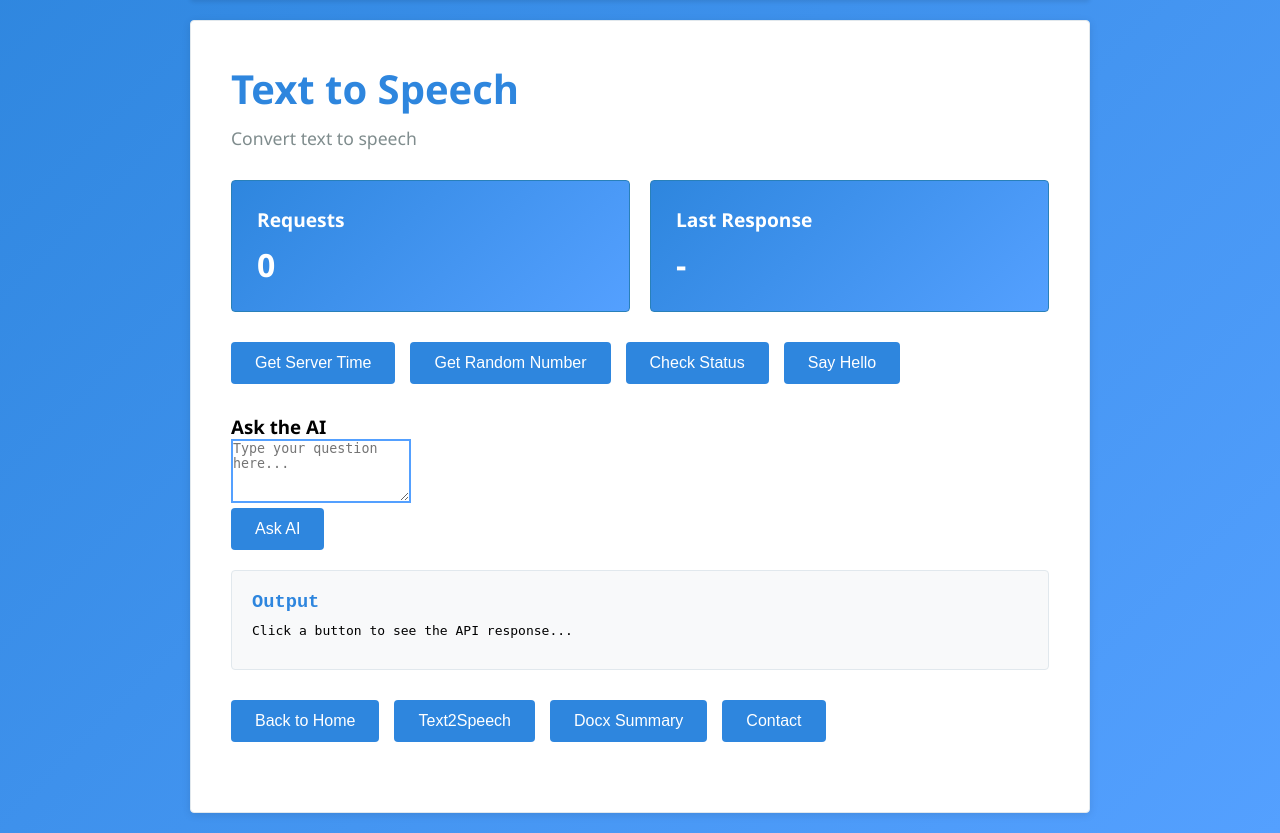
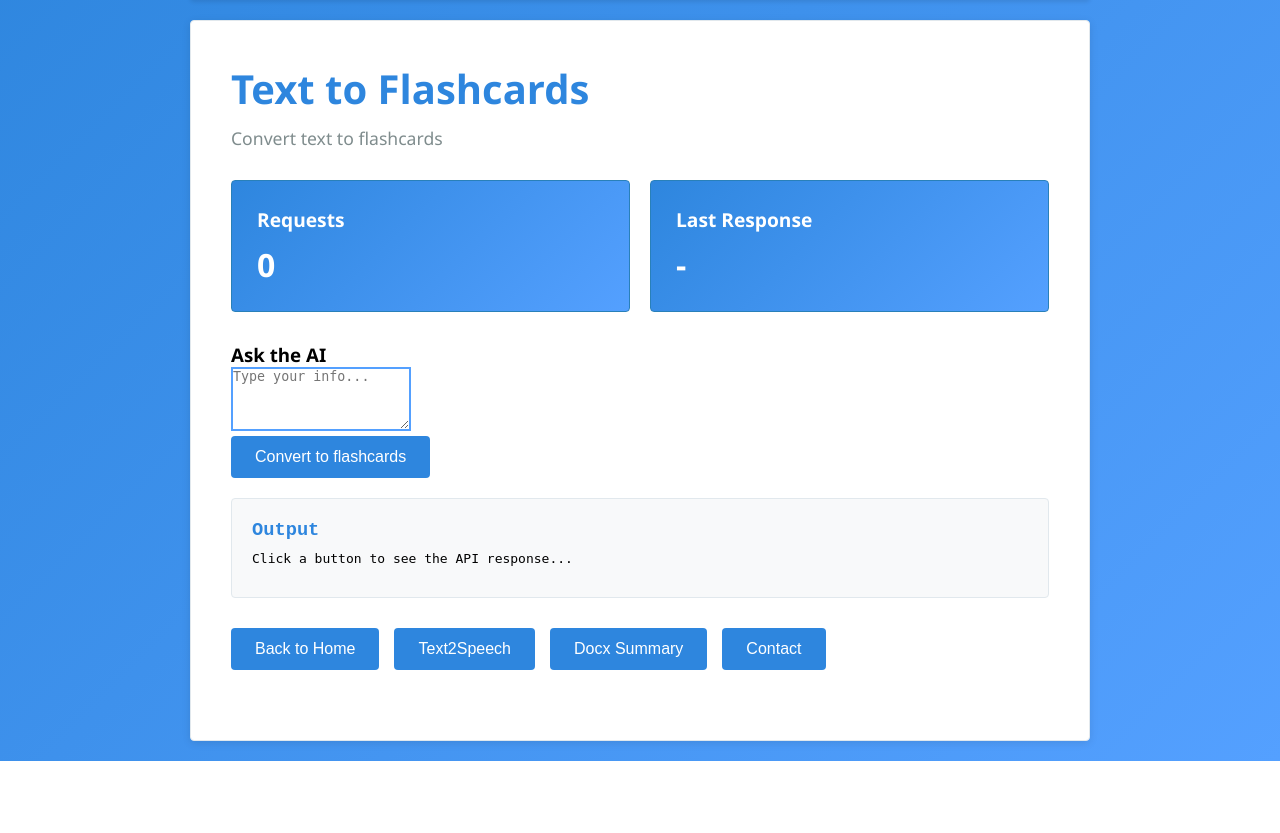
Before and after one commit to ejens0804/study_notes_web_app, a FastAPI app: page /api-demo in a window 1280 px wide. Shown: the part 90-923 px from the top of the page. After the commit the page ends 851 px from the top, so only its background shows below. Run offline with FastAPI, Linux system fonts and the light colour scheme.

Commit message:
flashcard function done
needs frontend prettification

```diff
--- a/templates/text2flashcards.html
+++ b/templates/text2flashcards.html
@@ -45,8 +45,8 @@
 {% endblock %}
 
 {% block content %}
-<h1>Text to Speech</h1>
-<p class="subtitle">Convert text to speech</p>
+<h1>Text to Flashcards</h1>
+<p class="subtitle">Convert text to flashcards</p>
 
 <div class="card-grid">
     <div class="card">
@@ -59,18 +59,12 @@
     </div>
 </div>
 
-<div class="button-group">
-    <button onclick="fetchData('/api/time')">Get Server Time</button>
-    <button onclick="fetchData('/api/random')">Get Random Number</button>
-    <button onclick="fetchData('/api/status')">Check Status</button>
-    <button onclick="fetchData('/api/greet/World')">Say Hello</button>
-</div>
 
 <div class="ai-query-section">
     <h3>Ask the AI</h3>
-    <textarea id="aiInput" rows="4" placeholder="Type your question here..."></textarea>
+    <textarea id="aiInput" rows="4" placeholder="Type your info..."></textarea>
     <br>
-    <button onclick="sendAIQuery()">Ask AI</button>
+    <button onclick="sendAIQuery()">Convert to flashcards</button>
 </div>
 
 <div class="output" id="output">
@@ -92,14 +86,25 @@
 
 <script>
 async function sendAIQuery() {
-    const input = document.getElementById("aiInput").value;
+    const userInput = document.getElementById("aiInput").value;
     const output = document.getElementById("result");
     const loading = document.getElementById("loading");
 
-    if (!input.trim()) {
+    if (!userInput.trim()) {
         output.textContent = "Please enter a question.";
         return;
     }
+
+    // append instructions
+    const finalPrompt =
+    `Convert the following text into study flashcards.
+    Return each flashcard as:
+
+    Q: question
+    A: answer
+
+    Text:
+    ${userInput}`;
 
     loading.style.display = "block";
     output.textContent = "";
@@ -110,7 +115,7 @@
             headers: {
                 "Content-Type": "application/json"
             },
-            body: JSON.stringify({ prompt: input })
+            body: JSON.stringify({ prompt: finalPrompt })
         });
 
         const data = await response.json();
```
